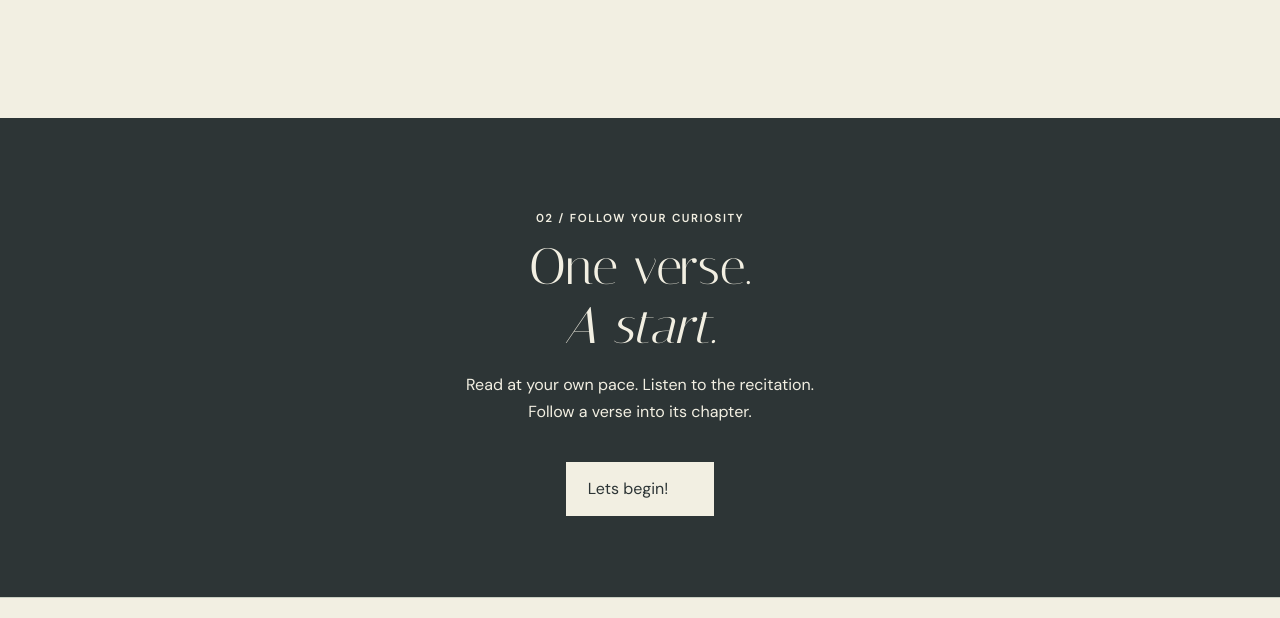
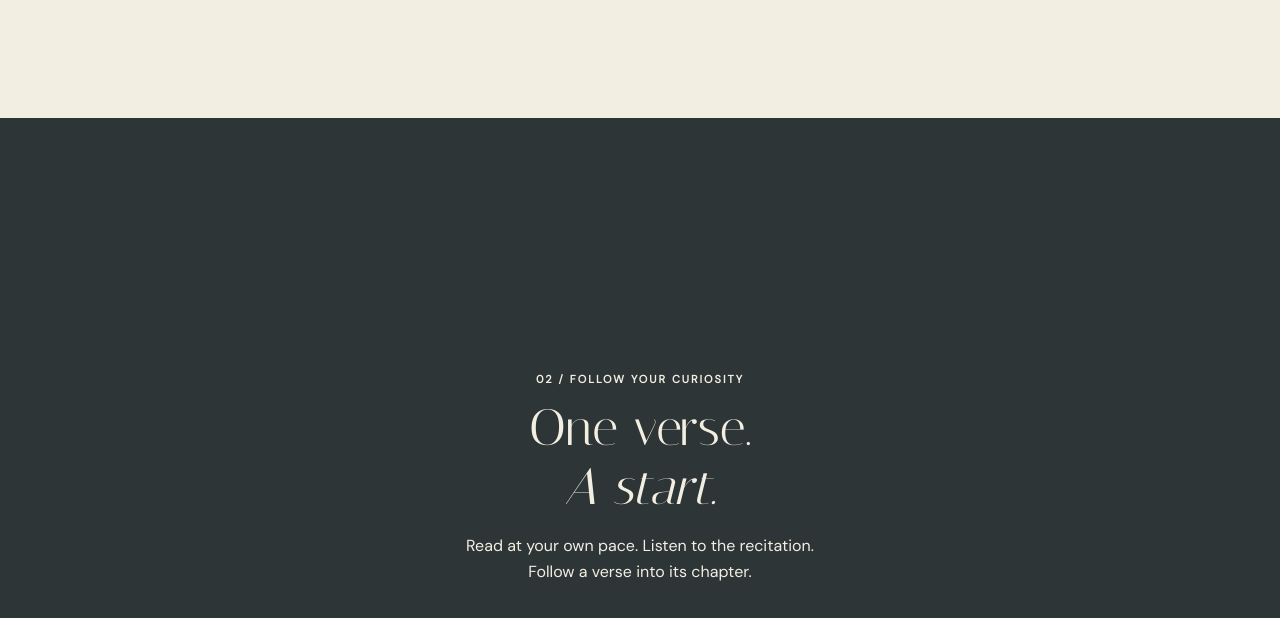
Before and after one commit to NadirahAndrews/Ayah-web-project, a plain HTML site: page index.html in a window 1280 px wide. Shown: the part 5490-6108 px from the top of the page. Drawn offline with nearby package versions, Linux system fonts and the light colour scheme.

Commit message:
home page update

```diff
--- a/css/home.css
+++ b/css/home.css
@@ -266,6 +266,13 @@ button:focus-visible {
 /* DISCOVER INVITE */
 
 .journey-section {
+    min-height: 100vh;
+    min-height: 100svh;
+
+    display: flex;
+    flex-direction: column;
+    align-items: center;
+    justify-content: center;
     padding: 80px 5%;
     background: var(--emerald-green);
     color: var(--cream);
```
